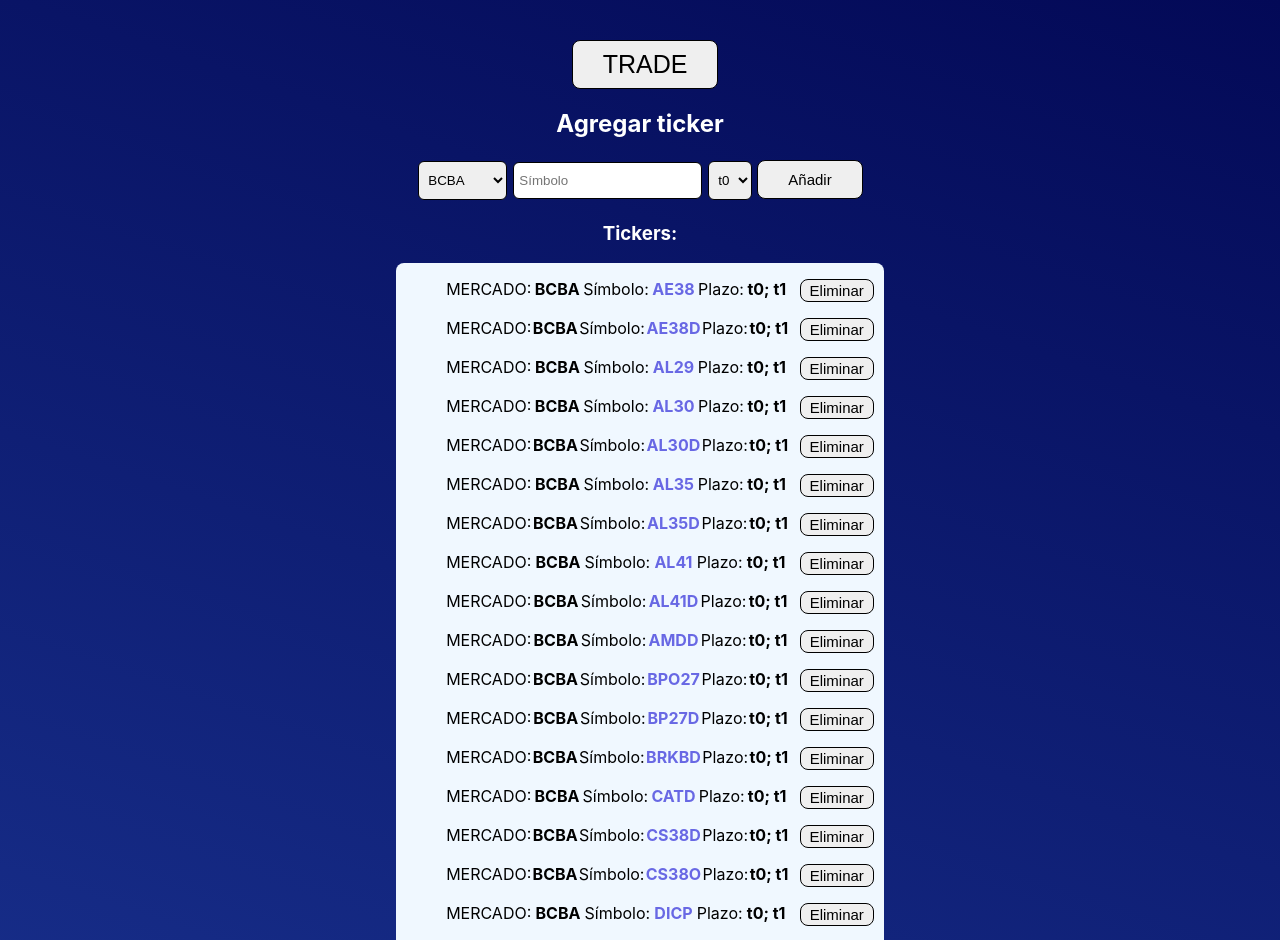
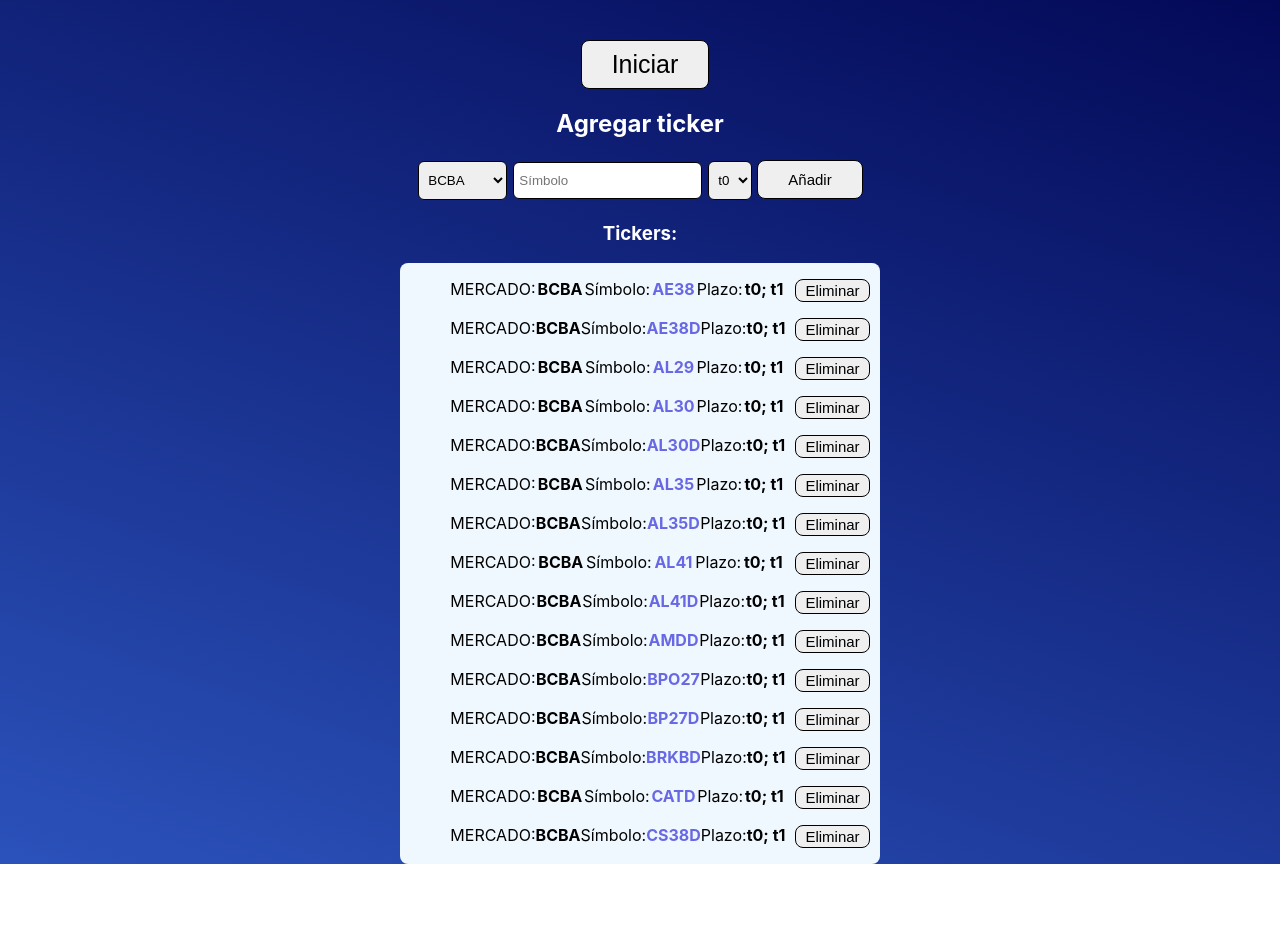
Before and after one commit to bautiliendo/Trading-bot, a React (Create React App) app in the folder client/: page /tickers in a window 1280 px wide. Shown: the top 940 px of the page. After the commit the page ends 864 px from the top, so only its background shows below. Built offline with nearby package versions, Linux system fonts and the light colour scheme.

Commit message:
fixes 24/4

```diff
--- a/client/src/components/TickerList.js
+++ b/client/src/components/TickerList.js
@@ -14,45 +14,45 @@ export const tickers = [
   { mercado: "BCBA", simbolo: "BRKBD", plazo: ["t0", "t1"] },
   { mercado: "BCBA", simbolo: "CATD", plazo: ["t0", "t1"] },
   { mercado: "BCBA", simbolo: "CS38D", plazo: ["t0", "t1"] },
-  { mercado: "BCBA", simbolo: "CS38O", plazo: ["t0", "t1"] },
-  { mercado: "BCBA", simbolo: "DICP", plazo: ["t0", "t1"] },
-  { mercado: "BCBA", simbolo: "DIAD", plazo: ["t0", "t1"] },
-  { mercado: "BCBA", simbolo: "DNC2D", plazo: ["t0", "t1"] },
-  { mercado: "BCBA", simbolo: "GD30", plazo: ["t0", "t1"] },
-  { mercado: "BCBA", simbolo: "GD30D", plazo: ["t0", "t1"] },
-  { mercado: "BCBA", simbolo: "GD35", plazo: ["t0", "t1"] },
-  { mercado: "BCBA", simbolo: "GD35D", plazo: ["t0", "t1"] },
-  { mercado: "BCBA", simbolo: "GD38", plazo: ["t0", "t1"] },
-  { mercado: "BCBA", simbolo: "GD38D", plazo: ["t0", "t1"] },
-  { mercado: "BCBA", simbolo: "GD41", plazo: ["t0", "t1"] },
-  { mercado: "BCBA", simbolo: "GD41D", plazo: ["t0", "t1"] },
-  { mercado: "BCBA", simbolo: "GNCXO", plazo: ["t0", "t1"] },
-  { mercado: "BCBA", simbolo: "GOGLD", plazo: ["t0", "t1"] },
-  { mercado: "BCBA", simbolo: "IRCFD", plazo: ["t0", "t1"] },
-  { mercado: "BCBA", simbolo: "IRCGO", plazo: ["t0", "t1"] },
-  { mercado: "BCBA", simbolo: "LOC2D", plazo: ["t0", "t1"] },
-  { mercado: "BCBA", simbolo: "MELID", plazo: ["t0", "t1"] },
-  { mercado: "BCBA", simbolo: "MGC9O", plazo: ["t0", "t1"] },
-  { mercado: "BCBA", simbolo: "MRCAD", plazo: ["t0", "t1"] },
-  { mercado: "BCBA", simbolo: "MRCAO", plazo: ["t0", "t1"] },
-  { mercado: "BCBA", simbolo: "MTCGD", plazo: ["t0", "t1"] },
-  { mercado: "BCBA", simbolo: "MTCGO", plazo: ["t0", "t1"] },
-  { mercado: "BCBA", simbolo: "MSFTD", plazo: ["t0", "t1"] },
-  { mercado: "BCBA", simbolo: "PBRD", plazo: ["t0", "t1"] },
-  { mercado: "BCBA", simbolo: "PFE", plazo: ["t0", "t1"] },
-  { mercado: "BCBA", simbolo: "QQQD", plazo: ["t0", "t1"] },
-  { mercado: "BCBA", simbolo: "TD", plazo: ["t0", "t1"] },
-  { mercado: "BCBA", simbolo: "TLC1D", plazo: ["t0", "t1"] },
-  { mercado: "BCBA", simbolo: "TLC1O", plazo: ["t0", "t1"] },
-  { mercado: "BCBA", simbolo: "VISTD", plazo: ["t0", "t1"] },
-  { mercado: "BCBA", simbolo: "X20F4", plazo: ["t0", "t1"] },
-  { mercado: "BCBA", simbolo: "X20Y4", plazo: ["t0", "t1"] },
-  { mercado: "BCBA", simbolo: "YCA6O", plazo: ["t0", "t1"] },
-  { mercado: "BCBA", simbolo: "YCA6P", plazo: ["t0", "t1"] },
-  { mercado: "BCBA", simbolo: "YMCID", plazo: ["t0", "t1"] },
-  { mercado: "BCBA", simbolo: "YMCIO", plazo: ["t0", "t1"] },
-  { mercado: "BCBA", simbolo: "YMCJD", plazo: ["t0", "t1"] },
-  { mercado: "BCBA", simbolo: "YMCQD", plazo: ["t0", "t1"] },
-  { mercado: "BCBA", simbolo: "YMCQO", plazo: ["t0", "t1"] },
-  { mercado: "BCBA", simbolo: "YMCHO", plazo: ["t0", "t1"] },
+  // { mercado: "BCBA", simbolo: "CS38O", plazo: ["t0", "t1"] },
+  // { mercado: "BCBA", simbolo: "DICP", plazo: ["t0", "t1"] },
+  // { mercado: "BCBA", simbolo: "DIAD", plazo: ["t0", "t1"] },
+  // { mercado: "BCBA", simbolo: "DNC2D", plazo: ["t0", "t1"] },
+  // { mercado: "BCBA", simbolo: "GD30", plazo: ["t0", "t1"] },
+  // { mercado: "BCBA", simbolo: "GD30D", plazo: ["t0", "t1"] },
+  // { mercado: "BCBA", simbolo: "GD35", plazo: ["t0", "t1"] },
+  // { mercado: "BCBA", simbolo: "GD35D", plazo: ["t0", "t1"] },
+  // { mercado: "BCBA", simbolo: "GD38", plazo: ["t0", "t1"] },
+  // { mercado: "BCBA", simbolo: "GD38D", plazo: ["t0", "t1"] },
+  // { mercado: "BCBA", simbolo: "GD41", plazo: ["t0", "t1"] },
+  // { mercado: "BCBA", simbolo: "GD41D", plazo: ["t0", "t1"] },
+  // { mercado: "BCBA", simbolo: "GNCXO", plazo: ["t0", "t1"] },
+  // { mercado: "BCBA", simbolo: "GOGLD", plazo: ["t0", "t1"] },
+  // { mercado: "BCBA", simbolo: "IRCFD", plazo: ["t0", "t1"] },
+  // { mercado: "BCBA", simbolo: "IRCGO", plazo: ["t0", "t1"] },
+  // { mercado: "BCBA", simbolo: "LOC2D", plazo: ["t0", "t1"] },
+  // { mercado: "BCBA", simbolo: "MELID", plazo: ["t0", "t1"] },
+  // { mercado: "BCBA", simbolo: "MGC9O", plazo: ["t0", "t1"] },
+  // { mercado: "BCBA", simbolo: "MRCAD", plazo: ["t0", "t1"] },
+  // { mercado: "BCBA", simbolo: "MRCAO", plazo: ["t0", "t1"] },
+  // { mercado: "BCBA", simbolo: "MTCGD", plazo: ["t0", "t1"] },
+  // { mercado: "BCBA", simbolo: "MTCGO", plazo: ["t0", "t1"] },
+  // { mercado: "BCBA", simbolo: "MSFTD", plazo: ["t0", "t1"] },
+  // { mercado: "BCBA", simbolo: "PBRD", plazo: ["t0", "t1"] },
+  // { mercado: "BCBA", simbolo: "PFE", plazo: ["t0", "t1"] },
+  // { mercado: "BCBA", simbolo: "QQQD", plazo: ["t0", "t1"] },
+  // { mercado: "BCBA", simbolo: "TD", plazo: ["t0", "t1"] },
+  // { mercado: "BCBA", simbolo: "TLC1D", plazo: ["t0", "t1"] },
+  // { mercado: "BCBA", simbolo: "TLC1O", plazo: ["t0", "t1"] },
+  // { mercado: "BCBA", simbolo: "VISTD", plazo: ["t0", "t1"] },
+  // { mercado: "BCBA", simbolo: "X20F4", plazo: ["t0", "t1"] },
+  // { mercado: "BCBA", simbolo: "X20Y4", plazo: ["t0", "t1"] },
+  // { mercado: "BCBA", simbolo: "YCA6O", plazo: ["t0", "t1"] },
+  // { mercado: "BCBA", simbolo: "YCA6P", plazo: ["t0", "t1"] },
+  // { mercado: "BCBA", simbolo: "YMCID", plazo: ["t0", "t1"] },
+  // { mercado: "BCBA", simbolo: "YMCIO", plazo: ["t0", "t1"] },
+  // { mercado: "BCBA", simbolo: "YMCJD", plazo: ["t0", "t1"] },
+  // { mercado: "BCBA", simbolo: "YMCQD", plazo: ["t0", "t1"] },
+  // { mercado: "BCBA", simbolo: "YMCQO", plazo: ["t0", "t1"] },
+  // { mercado: "BCBA", simbolo: "YMCHO", plazo: ["t0", "t1"] },
 ];
--- a/client/src/components/Tickers.js
+++ b/client/src/components/Tickers.js
@@ -7,8 +7,9 @@ import { toast } from "react-hot-toast";
 export const Tickers = () => {
   const bearer = useContext(AuthContext);
   const [tickersData, setTickersData] = useState([]);
-  const [accessToken, setAccessToken] = useState("Aqui no hay nada");
-  const [data, setData] = useState([]);
+  const [accessToken, setAccessToken] = useState("Acces token nulo");
+  const [t0, setT0] = useState([]);
+  const [t1, setT1] = useState([]);
 
   useEffect(() => {
     setAccessToken(bearer.bearer.access_token);
@@ -24,8 +25,12 @@ export const Tickers = () => {
   }, []);
 
   useEffect(() => {
-    console.log(tickersData); // SOLUCIONAR PROBLEMA DE F5
+    console.log(tickersData);
   }, [tickersData]);
+
+  useEffect(() => {
+    console.log(t1);
+  }, [t1]);
 
   //Boton para añadir nuevos tickers
   const anadirTicker = (e) => {
@@ -51,7 +56,7 @@ export const Tickers = () => {
     try {
       const promises = tickersData.map(async (ticker) => {
         const { mercado, simbolo, plazo } = ticker;
-        const url = `http://localhost:3001/auth/trade?accessToken=${accessToken}&mercado=${mercado}&simbolo=${simbolo}&plazo=${plazo[0]}`;
+        const url = `http://localhost:3001/auth/trade?accessToken=${accessToken}&mercado=${mercado}&simbolo=${simbolo}&plazo=${plazo[1]}`;
         const response = await fetch(url, {
           method: "GET",
           headers: {
@@ -64,12 +69,19 @@ export const Tickers = () => {
         } else {
           const data = await response.json();
           console.log(data);
-          setData(data);
+          const newObj = {
+            mercado,
+            simbolo,
+            plazo,
+            data,
+          };
+          setT1((prevT1) => [...prevT1, newObj]);
         }
       });
 
       await Promise.all(promises);
-      toast.success("Trade exitoso");
+        toast.success("Trade exitoso");
+
     } catch (error) {
       console.error(error);
       toast.error(error.message);
@@ -79,7 +91,7 @@ export const Tickers = () => {
   return (
     <div className="container2">
       <button className="button4 " onClick={trade}>
-        TRADE
+        Iniciar
       </button>
       <h2 className="white">Agregar ticker</h2>
       <form className="form-tickers" onSubmit={anadirTicker}>
@@ -97,7 +109,9 @@ export const Tickers = () => {
           placeholder="Símbolo"
           className="input-small"
         />
-        <select name="plazo" className="input-small"> {/* Arreglar que se añada automaticamente ambos plazos*/}
+        <select name="plazo" className="input-small">
+          {" "}
+          {/* Arreglar que se añada automaticamente ambos plazos*/}
           <option value="t0">t0</option>
           <option value="t1">t1</option>
         </select>
@@ -112,8 +126,15 @@ export const Tickers = () => {
             <li>
               MERCADO: <strong>{ticker.mercado} </strong>
               Símbolo: <strong className="blue">{ticker.simbolo} </strong>
-              Plazo:<strong>{ticker.plazo[0]}; {ticker.plazo[1]}</strong>
-              <button className="button3" data-index={index} onClick={(e) => eliminarTicker(e, index)}>
+              Plazo:
+              <strong>
+                {ticker.plazo[0]}; {ticker.plazo[1]}
+              </strong>
+              <button
+                className="button3"
+                data-index={index}
+                onClick={(e) => eliminarTicker(e, index)}
+              >
                 Eliminar
               </button>
             </li>
```
